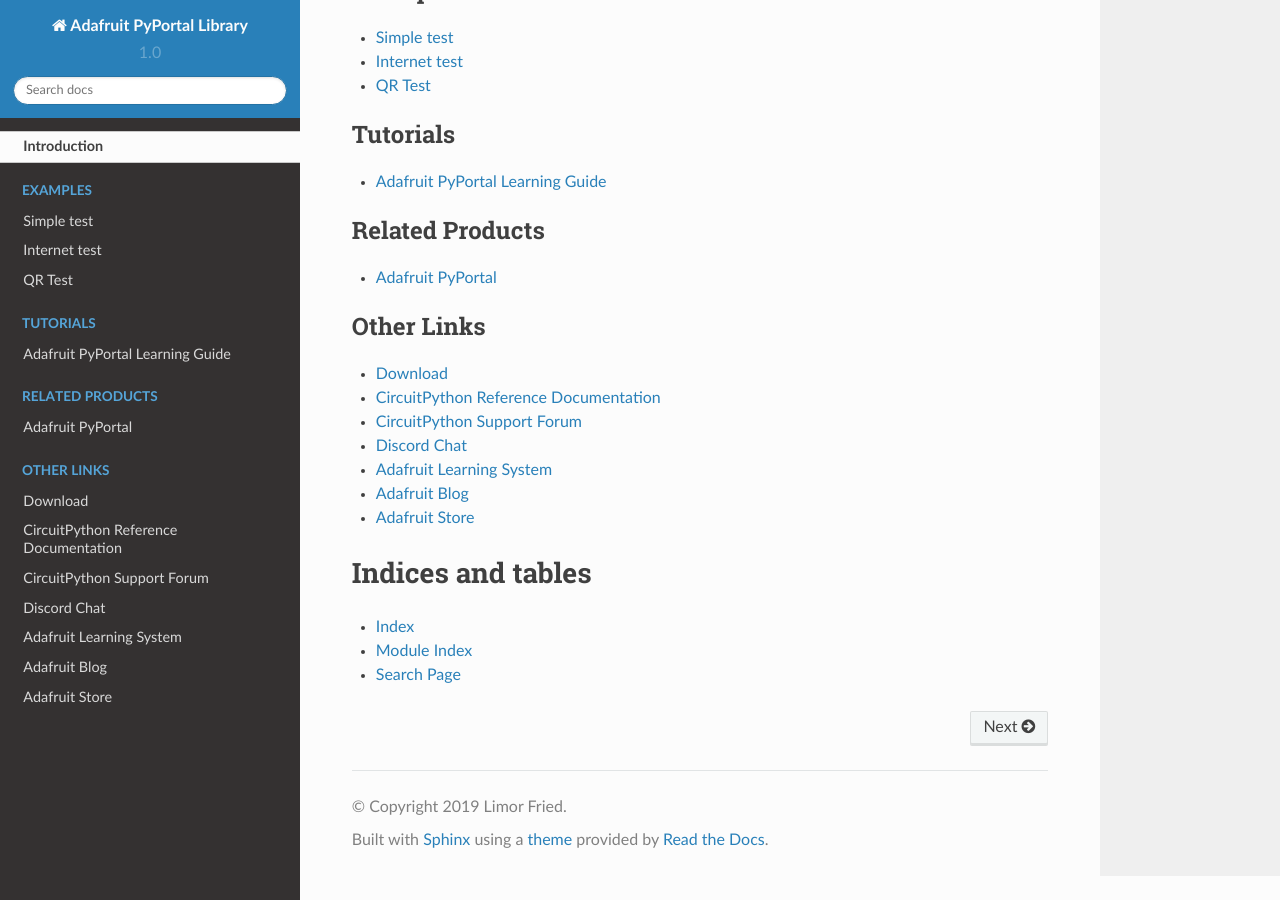
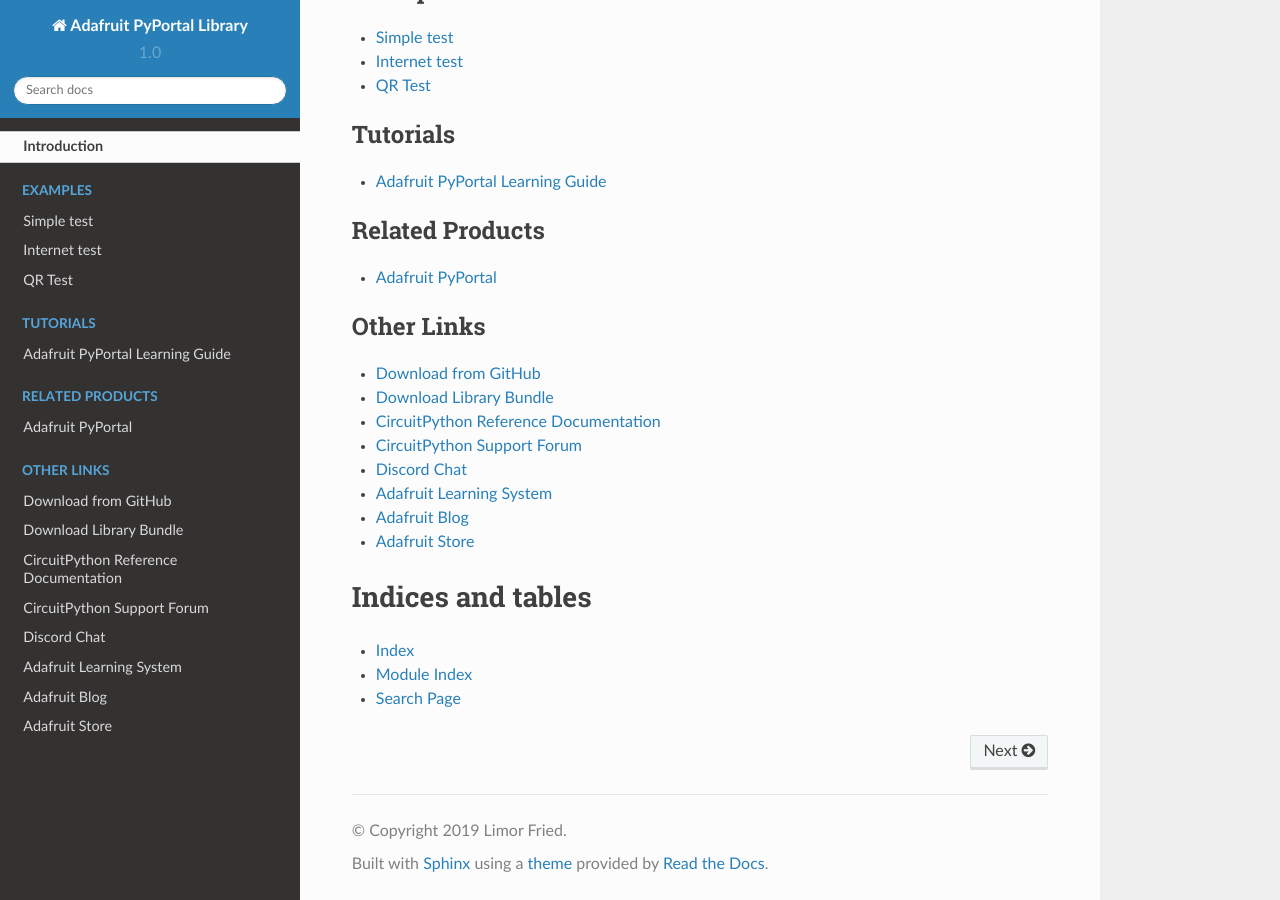
Before and after one commit to adafruit/Adafruit_CircuitPython_PyPortal, a Sphinx documentation site: the page built from docs/index.rst, in a window 1280 px wide and 900 px high, scrolled down 987 px. Built offline with Sphinx 7.4.7 and the Read the Docs theme 2.0.0, drawn with Linux system fonts in a browser that asks for light colours.

Commit message:
Added cp.org link to index.rst

```diff
--- a/docs/index.rst
+++ b/docs/index.rst
@@ -33,7 +33,8 @@
 .. toctree::
     :caption: Other Links
 
-    Download <https://github.com/adafruit/Adafruit_CircuitPython_PyPortal/releases/latest>
+    Download from GitHub <https://github.com/adafruit/Adafruit_CircuitPython_PyPortal/releases/latest>
+    Download Library Bundle <https://circuitpython.org/libraries>
     CircuitPython Reference Documentation <https://docs.circuitpython.org>
     CircuitPython Support Forum <https://forums.adafruit.com/viewforum.php?f=60>
     Discord Chat <https://adafru.it/discord>
```
